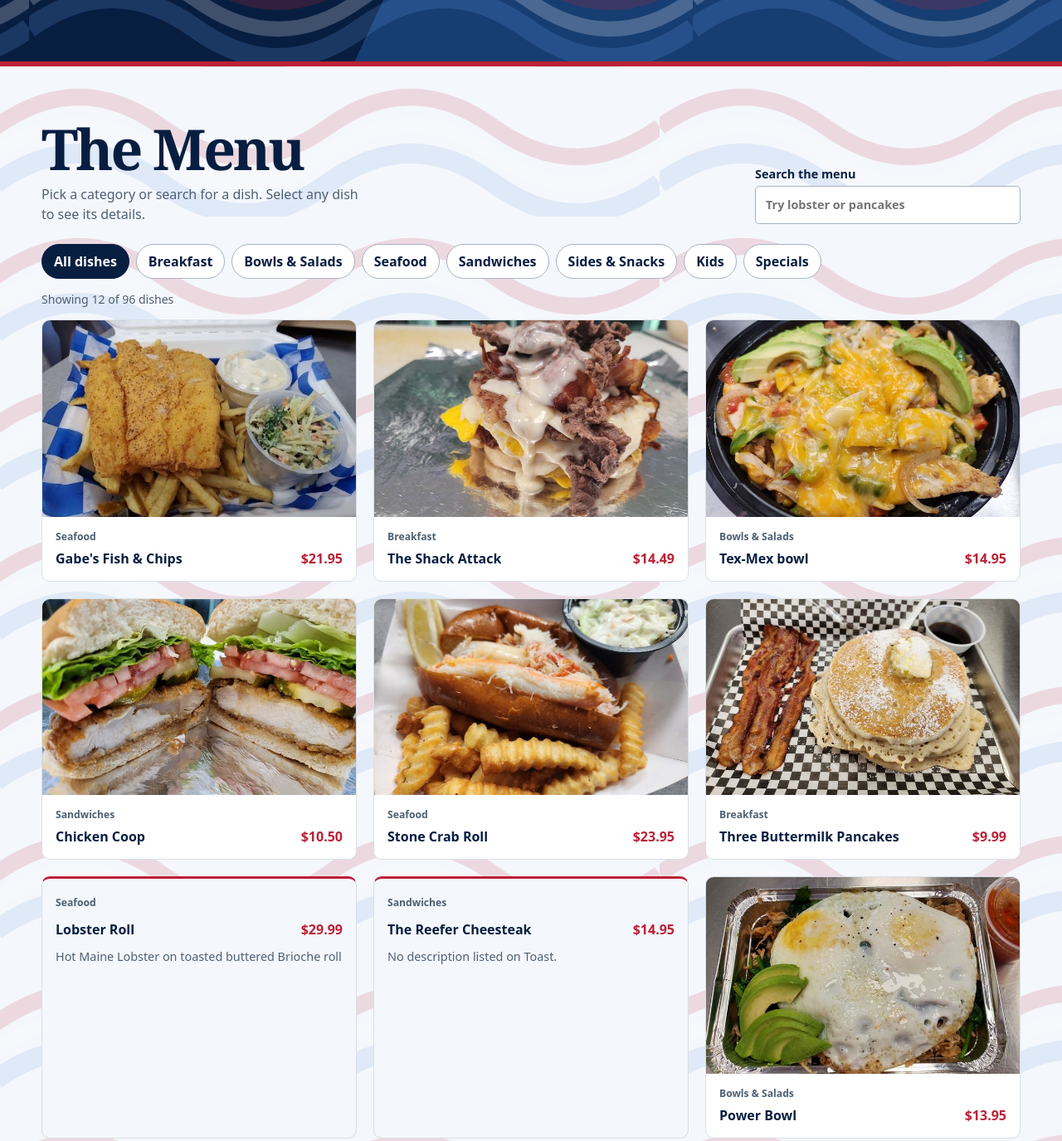
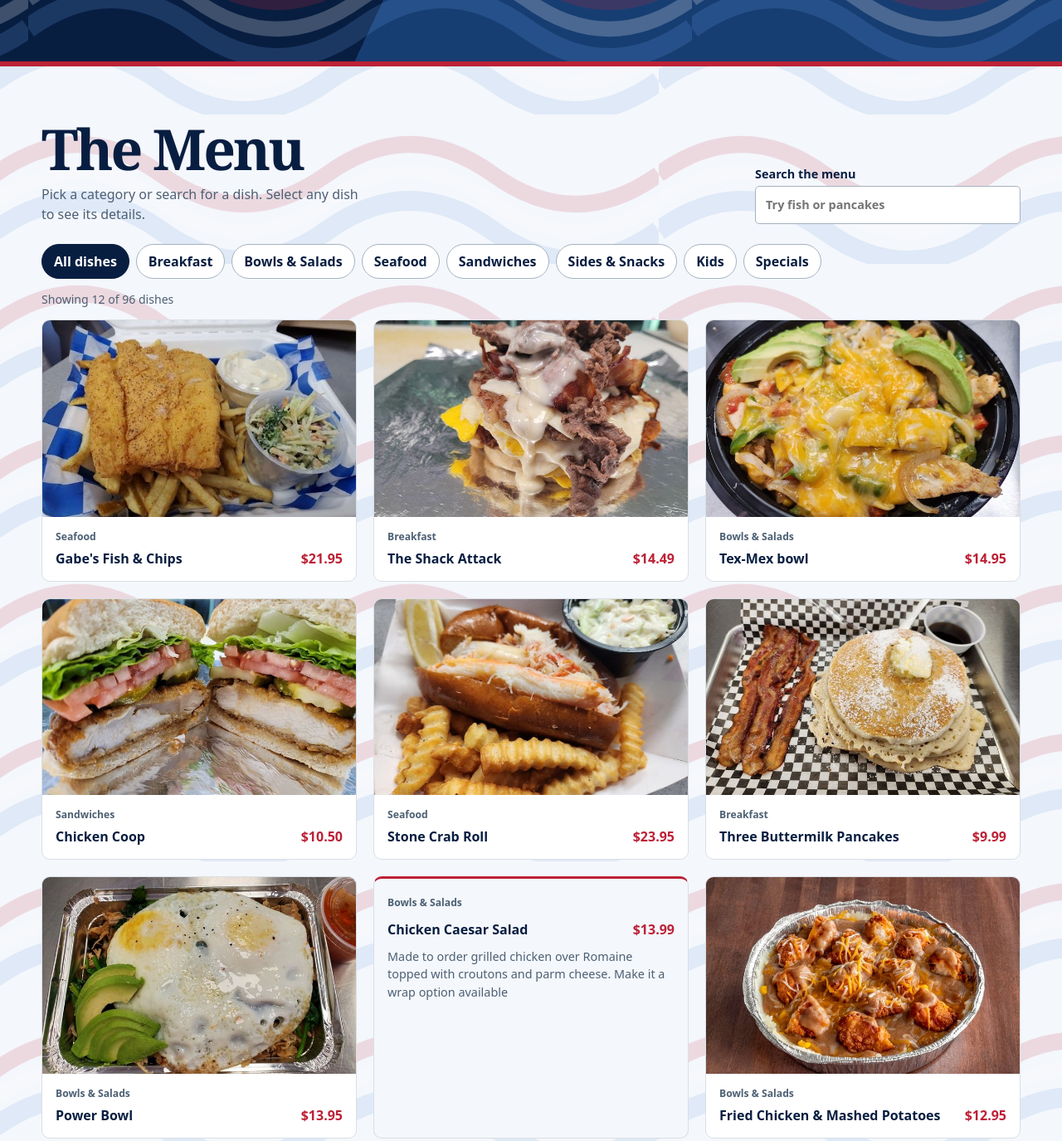
Before and after one commit to audreyfriedlein/interactivewebsite, a plain HTML site: page index.html in a window 1280 px wide. Shown: the part 633-2008 px from the top of the page at 83% size. Drawn offline with Linux system fonts and the light colour scheme.

Commit message:
Move two dishes below the initial menu grid

```diff
--- a/index.html
+++ b/index.html
@@ -41,7 +41,7 @@
         <div class="menu-heading">
           <div><h2 id="menu-title">The Menu</h2><p>Pick a category or search for a dish. Select any dish to see its details.</p></div>
           <label class="search" for="menu-search">Search the menu
-            <input id="menu-search" type="search" placeholder="Try lobster or pancakes" autocomplete="off">
+            <input id="menu-search" type="search" placeholder="Try fish or pancakes" autocomplete="off">
           </label>
         </div>
         <div id="filters" class="filters" role="group" aria-label="Menu category"></div>
--- a/menu-data.js
+++ b/menu-data.js
@@ -43,18 +43,6 @@ const menuItems = [
     "image": "assets/item-100000025702575689_1678541292.jpg"
   },
   {
-    "name": "Lobster Roll",
-    "description": "Hot Maine Lobster on toasted buttered Brioche roll",
-    "price": "$29.99",
-    "category": "Seafood"
-  },
-  {
-    "name": "The Reefer Cheesteak",
-    "description": "",
-    "price": "$14.95",
-    "category": "Sandwiches"
-  },
-  {
     "name": "Power Bowl",
     "description": "Chicken, two fried eggs over brown rice, spinach, avocado, and black beans.",
     "price": "$13.95",
@@ -91,6 +79,18 @@ const menuItems = [
     "description": "Fresh romaine lettuce with tomatoes, corn, cucumbers and grilled chicken. Comes with ranch dressing on the side.",
     "price": "$14.99",
     "category": "Bowls & Salads"
+  },
+  {
+    "name": "Lobster Roll",
+    "description": "Hot Maine Lobster on toasted buttered Brioche roll",
+    "price": "$29.99",
+    "category": "Seafood"
+  },
+  {
+    "name": "The Reefer Cheesesteak",
+    "description": "",
+    "price": "$14.95",
+    "category": "Sandwiches"
   },
   {
     "name": "Mac And Cheese Bowl",
```
